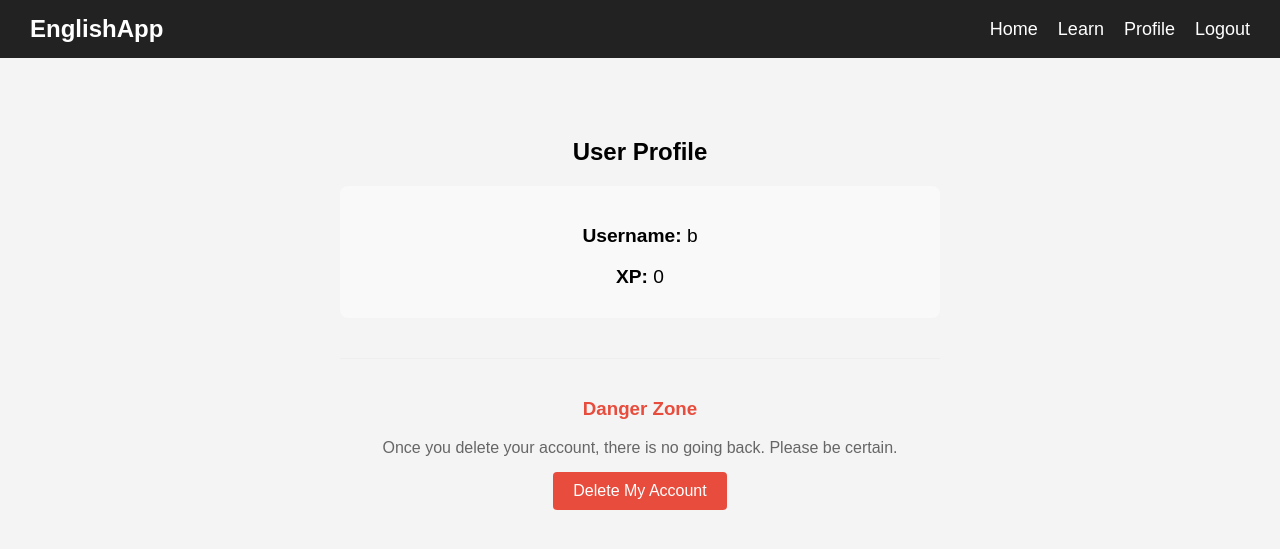
After one commit to hombrefrustrado/wordly-note, a Flask app: page /profile in a window 1280 px wide. The commit adds this page. Shown: the top 549 px of the page. Run offline with Flask 3, Linux system fonts and the light colour scheme; a user stored in the database is signed in.

Commit message:
usuarios pueden eliminar su cuenta

```diff
--- a/app/routes/general.py
+++ b/app/routes/general.py
@@ -1,39 +1,99 @@
-from flask import Blueprint, render_template, request
+from flask import Blueprint, render_template, request, redirect, url_for
+from app.extensions import db
+from app.models import User, Word, UserLanguage
+from werkzeug.security import generate_password_hash
+from werkzeug.security import check_password_hash
+from flask import session
+
 general = Blueprint("general", __name__)
 
 @general.route("/", methods=['GET','POST'])
 def dash_board():
-    return render_template("index.html")
+    return render_template(
+        "index.html",
+        username=session.get("username")
+    )
 
 @general.route("/learn")
 def learn():
-    return "hello world"
+    return render_template("learn.html", username= session.get("username"))
 
 @general.route("/login",methods=["GET", "POST"])
-def logeacion():
+def login():
     if request.method == "GET":
         return render_template("login.html")
     elif request.method == "POST":
-        username = request.form["username"]
-        password = request.form["password"]
+        username = request.form.get("username")
+        password = request.form.get("password")
+        if not username or not password:
+            return "Missing credentials", 400
 
-        print(username)
-        print(password)
+        user = User.query.filter_by(username=username).first()
+        if not user:
+            return "User not found", 404
+        if not check_password_hash(user.password, password):
+            return "Incorrect password", 401
 
-        return "Login received"
+        session["user_id"] = user.id
+        session["username"] = user.username
+
+        return redirect(url_for("general.dash_board"))
 
 @general.route("/register", methods=["GET","POST"])
-def registracion():
+def registration():
     if request.method == 'GET':
         return render_template("register.html")
 
     elif request.method == "POST":
         username = request.form.get("username")
         password = request.form.get("password")
+        if not username or not password:
+            return "Missing credentials", 400
+
 
         accepted_terms = request.form.get("terms")
-
+        # comprobar si respondio los terminos y condiciones
         if not accepted_terms:
             return "You must accept the terms and conditions", 400
 
-        return "User registered"
+        # vamos a ver si alguien existe con ese usuario, en caso afirmativo saltamos status code o algo lol.
+        existing_user = User.query.filter_by(username=username).first()
+        if existing_user:
+                return "User already exists", 409
+        # hashear contraseña
+        hashed_password = generate_password_hash(password)
+
+        # crear usuario
+        user = User(username=username, password=hashed_password)
+        db.session.add(user)
+        db.session.commit()
+
+        return redirect(url_for("general.login"))
+
+
+@general.route("/logout")
+def logout():
+    session.clear()
+    return redirect(url_for("general.dash_board"))
+
+@general.route("/profile", methods=["GET", "POST"])
+def profile():
+    user_id = session.get("user_id")
+    if not user_id:
+        return redirect(url_for("general.login"))
+
+    user = User.query.get(user_id)
+    if not user:
+        session.clear()
+        return redirect(url_for("general.login"))
+
+    if request.method == "POST":
+        # Handle account deletion and cascade manually for safety
+        Word.query.filter_by(user_id=user.id).delete()
+        UserLanguage.query.filter_by(user_id=user.id).delete()
+        db.session.delete(user)
+        db.session.commit()
+        session.clear()
+        return redirect(url_for("general.dash_board"))
+
+    return render_template("profile.html", user=user)
--- a/requirements.txt
+++ b/requirements.txt
@@ -1,2 +1,3 @@
 Flask
 Flask-SQLAlchemy
+dotenv
--- a/templates/base.html
+++ b/templates/base.html
@@ -24,8 +24,13 @@
         <ul class="nav-links">
             <li><a href="/">Home</a></li>
             <li><a href="/learn">Learn</a></li>
+            {% if session.get('user_id') %}
+            <li><a href="/profile">Profile</a></li>
+            <li><a href="/logout">Logout</a></li>
+            {% else %}
             <li><a href="/login">Login</a></li>
             <li><a href="/register">Register</a></li>
+            {% endif %}
         </ul>
     </nav>
 
--- /dev/null
+++ b/templates/profile.html
@@ -0,0 +1,25 @@
+{% extends "base.html" %}
+
+{% block title %}
+    Profile - {{ user.username }}
+{% endblock %}
+
+{% block content %}
+<div class="profile-container" style="max-width: 600px; margin: 0 auto; padding: 20px; text-align: center;">
+    <h2>User Profile</h2>
+
+    <div class="profile-info" style="margin: 20px 0; padding: 20px; background-color: #f9f9f9; border-radius: 8px;">
+        <p style="font-size: 1.2rem; margin-bottom: 10px;"><strong>Username:</strong> {{ user.username }}</p>
+        <p style="font-size: 1.2rem; margin-bottom: 10px;"><strong>XP:</strong> {{ user.xp }}</p>
+    </div>
+
+    <div class="delete-account-section" style="margin-top: 40px; padding-top: 20px; border-top: 1px solid #eee;">
+        <h3 style="color: #e74c3c;">Danger Zone</h3>
+        <p style="margin-bottom: 15px; color: #666;">Once you delete your account, there is no going back. Please be certain.</p>
+
+        <form action="{{ url_for('general.profile') }}" method="POST" onsubmit="return confirm('Are you sure you want to delete your account? This action cannot be undone and will delete all your data.');">
+            <button type="submit" style="background-color: #e74c3c; color: white; border: none; padding: 10px 20px; border-radius: 4px; cursor: pointer; font-size: 1rem;">Delete My Account</button>
+        </form>
+    </div>
+</div>
+{% endblock %}
```
Also changed, not shown: app/__init__.py (+10 -1 lines), templates/learn.html (added, +10 -0 lines), instance/app.db (added), 2 other files.
